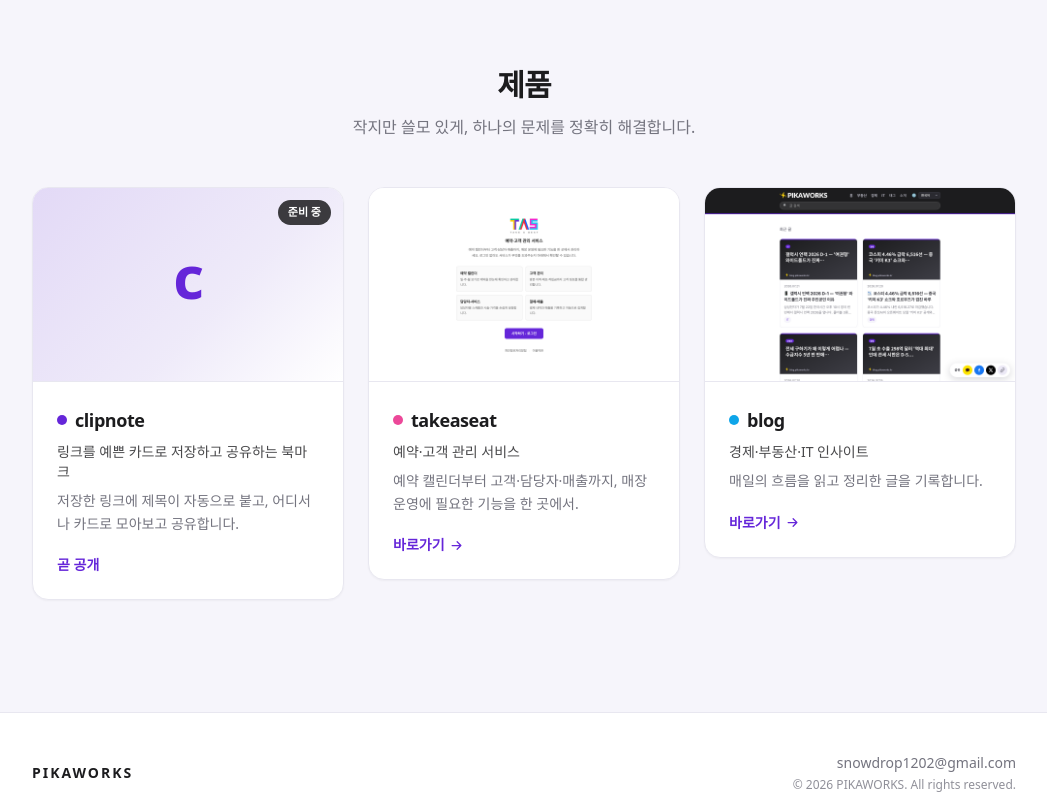
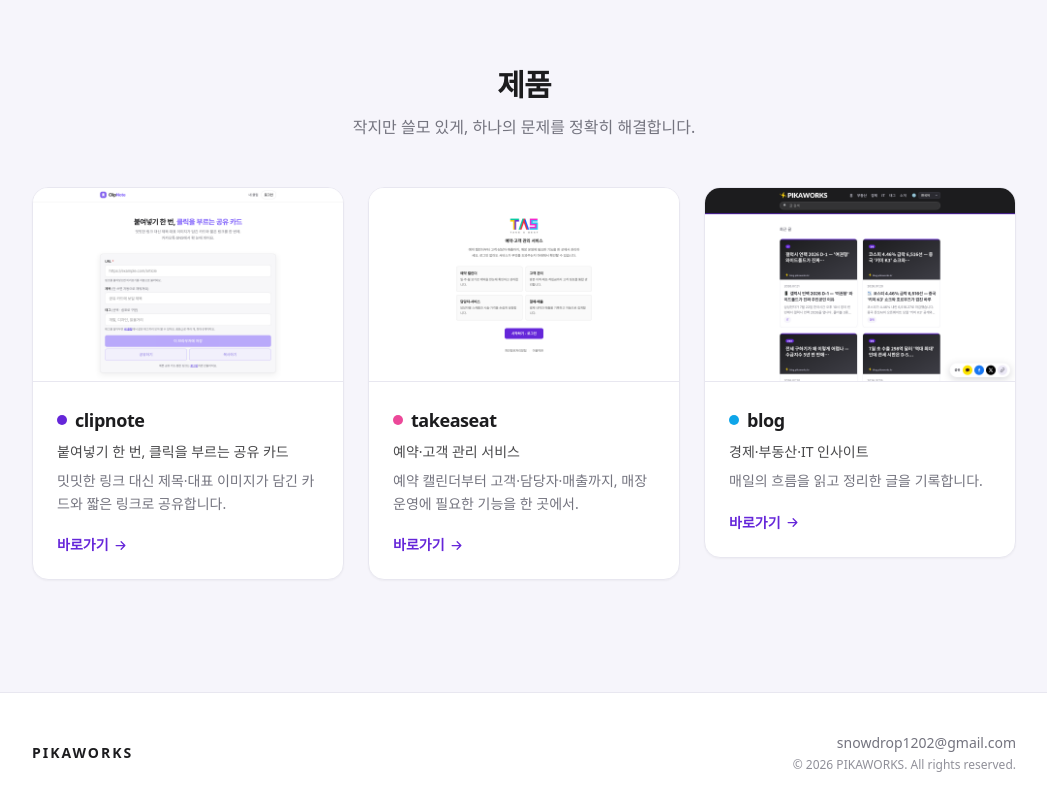
Before and after one commit to mjkang0987/pikaworks, a Next.js app: page / in a window 1280 px wide. Shown: the part 712-1509 px from the top of the page, without its empty margins (116-1163 px from the left). Built offline with nearby package versions, Linux system fonts and the light colour scheme.

Commit message:
feat: clipnote 캡쳐·링크 연결
clipnote.co.kr 실제 스크린샷 추가, 준비 중 → 바로가기 활성화.
실제 서비스 카피 반영.

Refs #1

```diff
--- a/app/page.js
+++ b/app/page.js
@@ -4,13 +4,12 @@ import ProductCard from './components/ProductCard';
 const PRODUCTS = [
   {
     name: 'clipnote',
-    tagline: '링크를 예쁜 카드로 저장하고 공유하는 북마크',
-    desc: '저장한 링크에 제목이 자동으로 붙고, 어디서나 카드로 모아보고 공유합니다.',
-    href: null,
-    shot: null,
+    tagline: '붙여넣기 한 번, 클릭을 부르는 공유 카드',
+    desc: '밋밋한 링크 대신 제목·대표 이미지가 담긴 카드와 짧은 링크로 공유합니다.',
+    href: 'https://clipnote.co.kr',
+    shot: '/shots/clipnote.png',
     monogram: 'c',
     accent: '#6526d9',
-    status: '준비 중',
   },
   {
     name: 'takeaseat',
```
Also changed, not shown: public/shots/clipnote.png (added).
